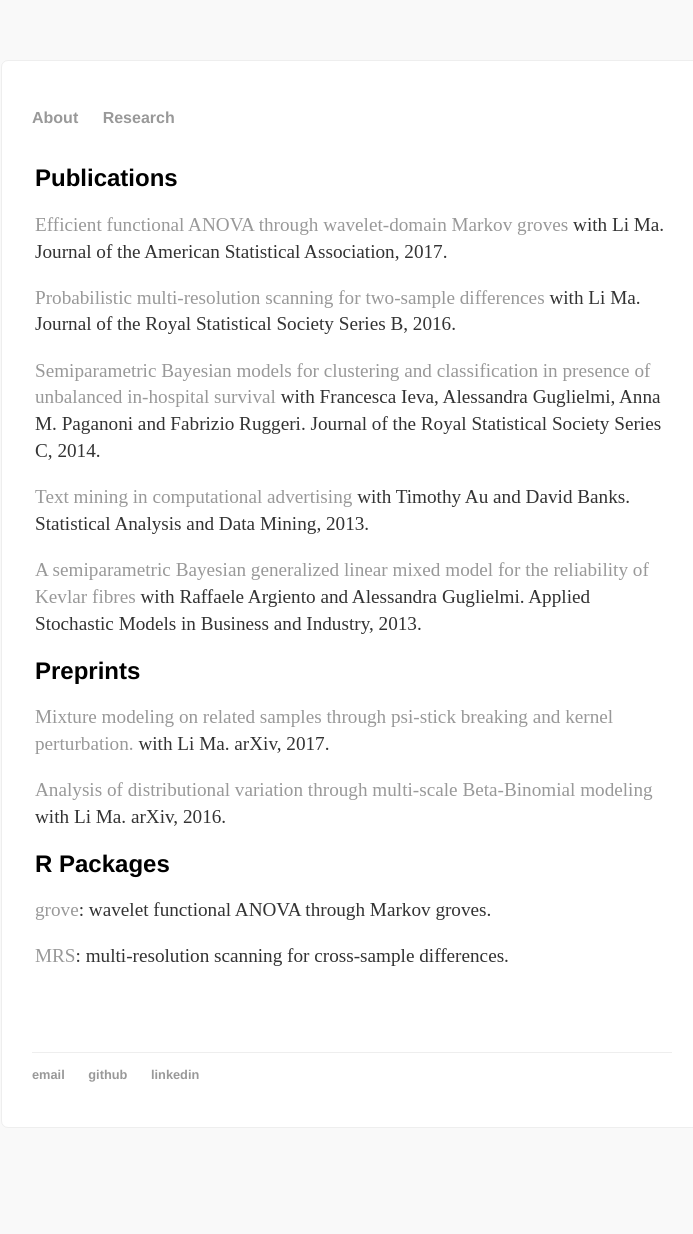
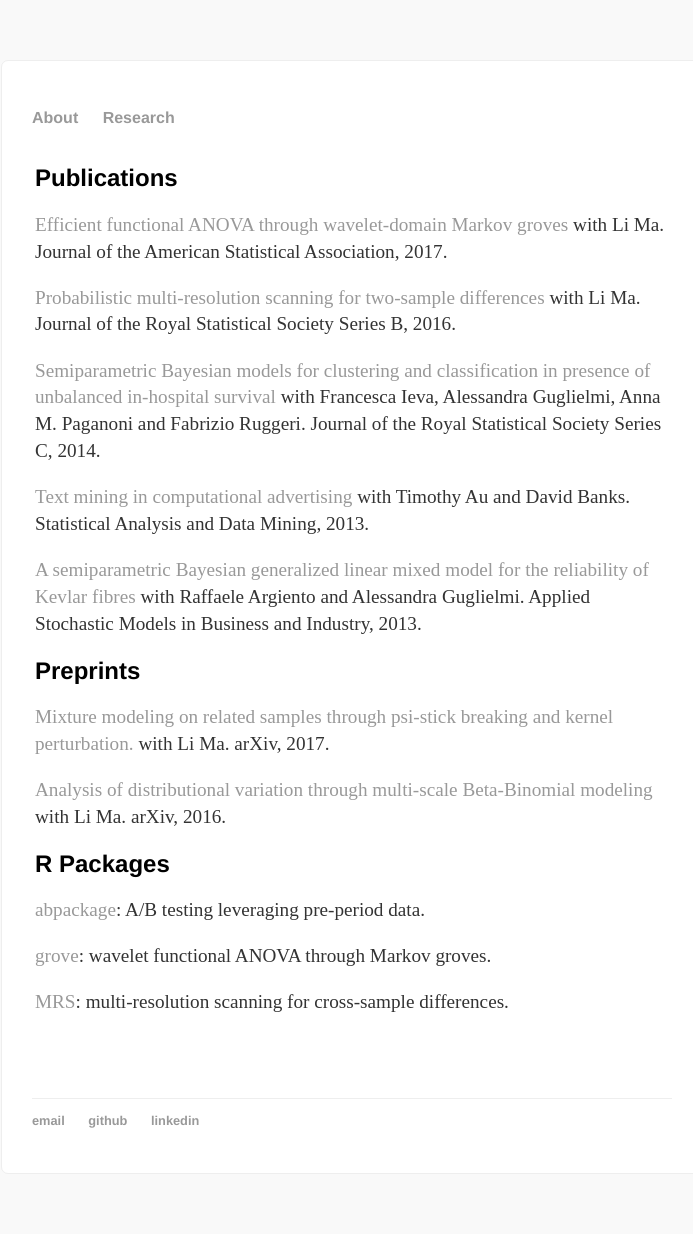
Before and after one commit to jacsor/jacsor.github.io, a Jekyll site: the page built from research/index.html, in a window 1280 px wide. Shown: the whole page, without its empty margins (288-981 px from the left). Built offline with Jekyll 4.4.1, drawn with Linux system fonts in a browser that asks for light colours; before the commit the page ends 1188 px from its top, so only the background shows below that.

Commit message:
Create index.html

```diff
--- a/research/index.html
+++ b/research/index.html
@@ -18,7 +18,8 @@ Journal of the Royal Statistical Society Series C, 2014.</p>
 	<p> <a href="https://arxiv.org/abs/1704.04839" target="_blank"> Mixture modeling on related samples through psi-stick breaking and kernel perturbation. </a> with Li Ma. arXiv, 2017.</p>
 	<p> <a href="http://arxiv.org/abs/1604.01443" target="_blank"> Analysis of distributional variation through multi-scale Beta-Binomial modeling </a> with Li Ma. arXiv, 2016.</p>
 	<h1>R Packages</h1>
-	<p> <a href="https://cran.r-project.org/web/packages/grove/index.html" target="_blank"> grove</a>: wavelet functional ANOVA through Markov groves.</p>
+        <p> <a href="https://google.github.io/abpackage/abpackage.html" target="_blank"> abpackage</a>: A/B testing leveraging pre-period data.</p>
+        <p> <a href="https://cran.r-project.org/web/packages/grove/index.html" target="_blank"> grove</a>: wavelet functional ANOVA through Markov groves.</p>
 	<p> <a href="https://cran.r-project.org/web/packages/MRS/index.html" target="_blank"> MRS</a>: multi-resolution scanning for cross-sample differences.</p>
 	</td>
 	</tr>
```
